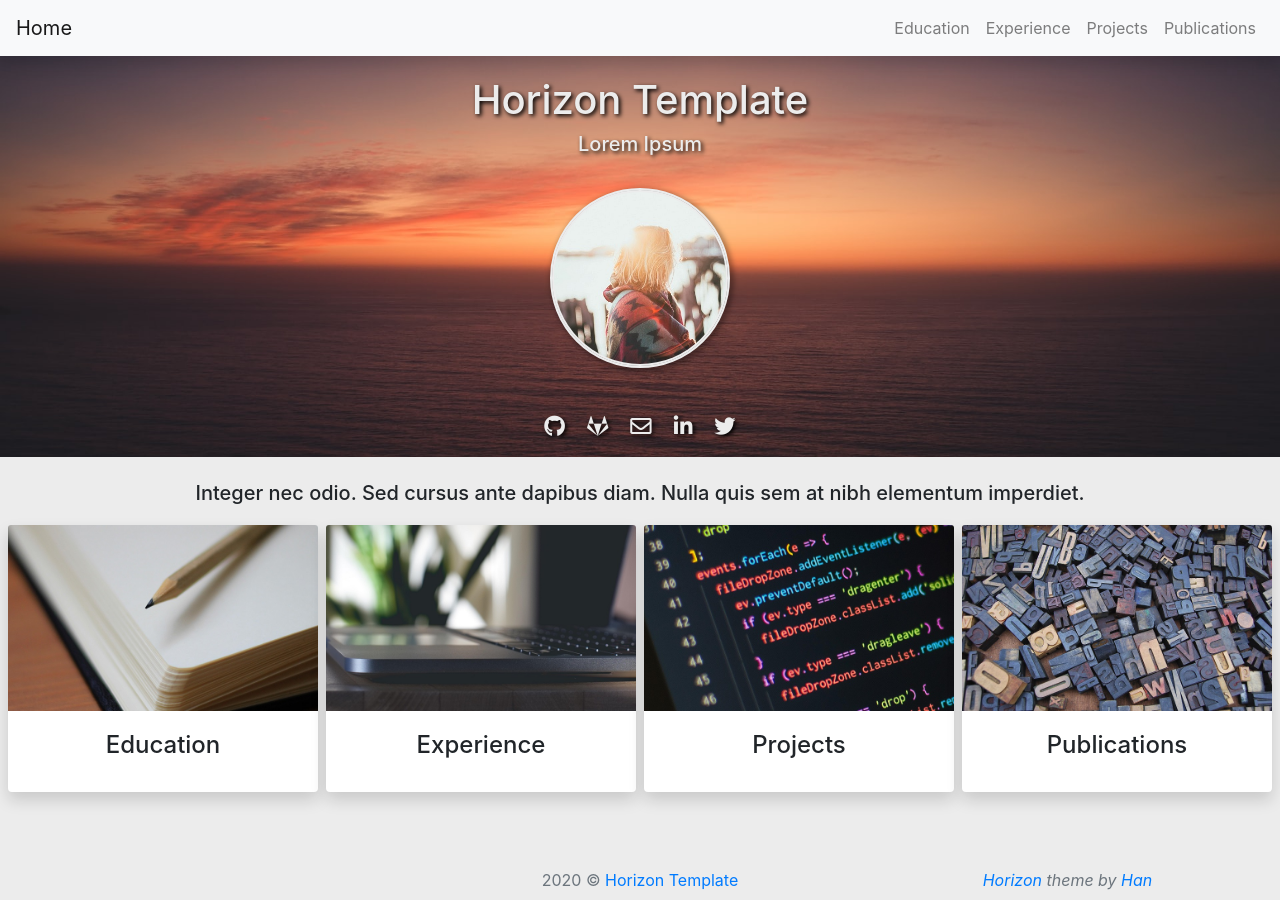
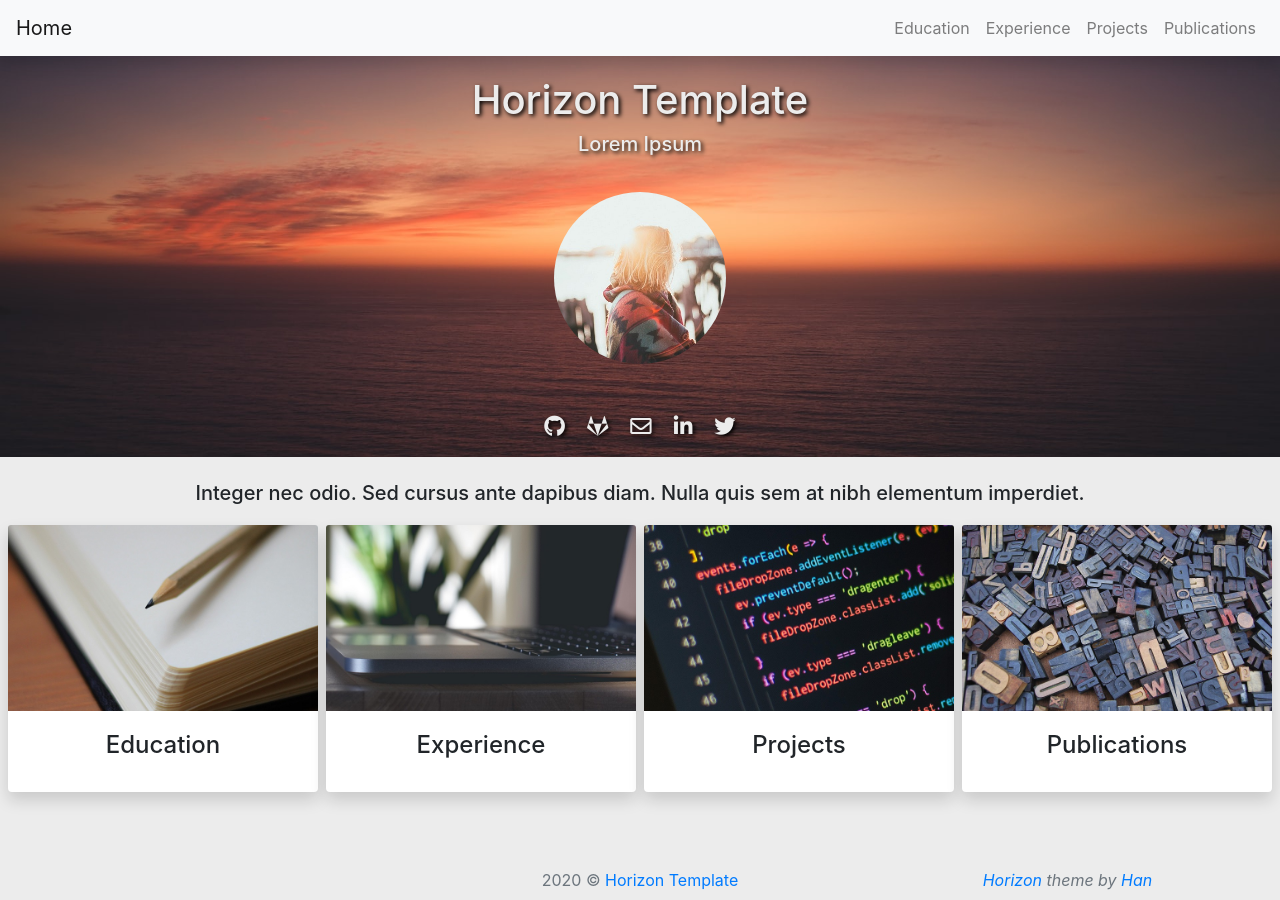
Before and after one commit to HanBnrd/Horizon, a Jekyll site: the page built from index.md, in a window 1280 px wide. Built offline with Jekyll 4.4.1, drawn with Linux system fonts in a browser that asks for light colours.

Commit message:
Remove shadow and border

```diff
--- a/assets/css/style.css
+++ b/assets/css/style.css
@@ -19,14 +19,12 @@ header.section {
 }
 
 .profile-picture {
-    border: 2px solid #ececec;
-    box-shadow: 2px 2px 5px 2px #00000050;
+    border: 2px solid #00000000;
     width: 180px;
     height: 180px;
     -webkit-border-radius: 100%;
             border-radius: 100%;
-    overflow: hidden;
-    background-color: #ececec;
+    background-color: #00000000;
     margin: 0 auto;
 }
 img.profile-picture {
```
